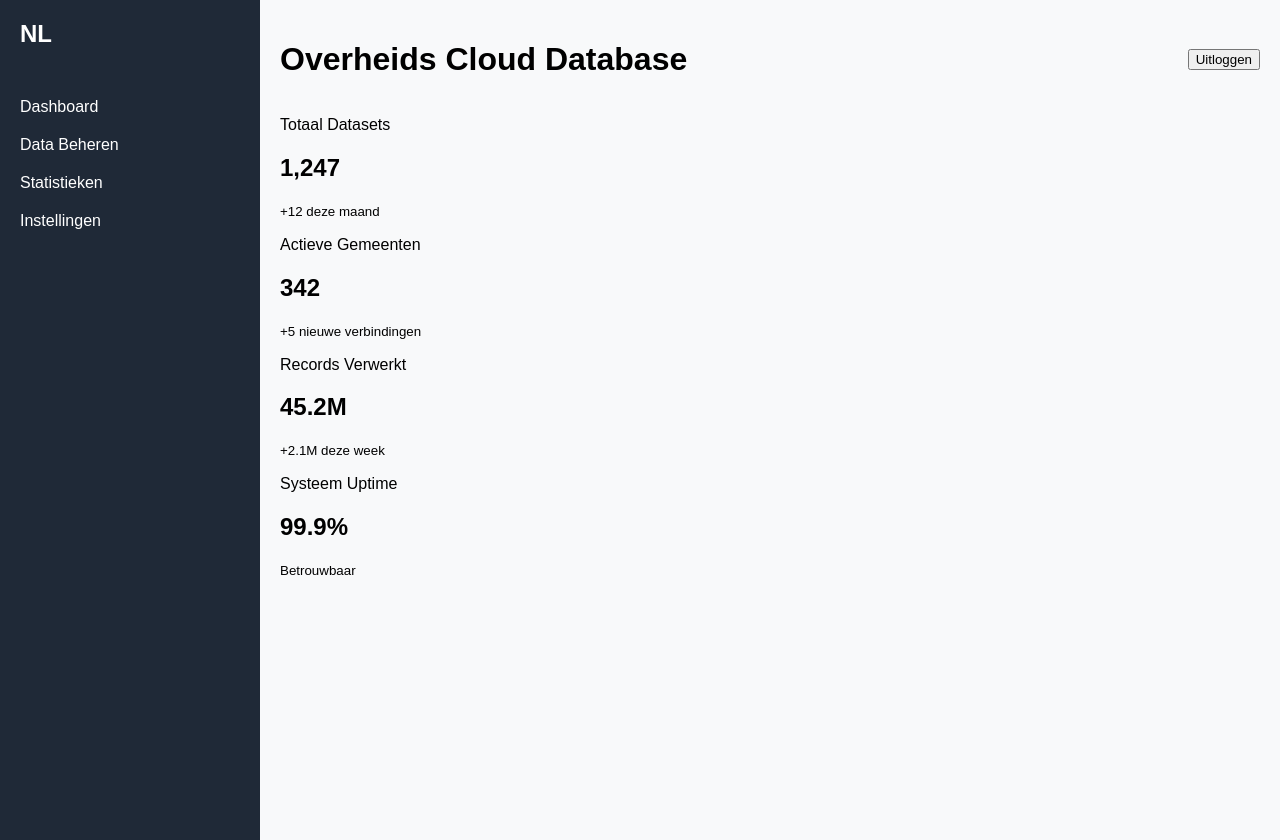
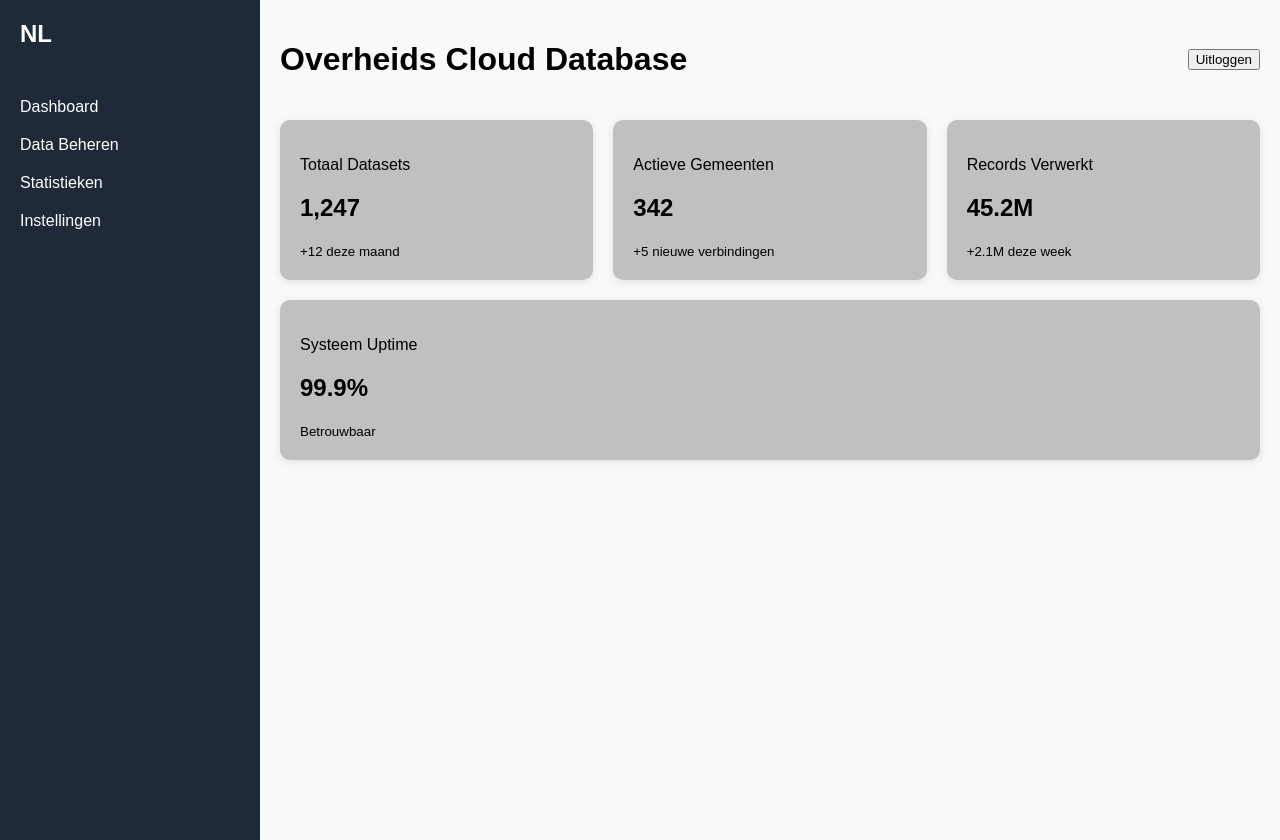
Before and after one commit to Joesra/dooyoogeequu34, a Flask app: page / in a window 1280 px wide. Run offline with Flask 3, Linux system fonts and the light colour scheme.

Commit message:
css toegevoegd voor de stats

```diff
--- a/app/static/css/style.css
+++ b/app/static/css/style.css
@@ -39,3 +39,18 @@ header {
     justify-content: space-between;
     align-items: center;
 }
+
+.stats {
+    display: flex;
+    gap: 20px;
+    margin: 20px 0;
+    flex-wrap: wrap;
+}
+
+.card {
+    background-color: rgb(193, 191, 191); /* grijs omdat ik het niet kan zien op me monitor, wordt later veranderd naar wat meer wit */
+    padding: 20px;
+    flex: 1 1 200px;
+    border-radius: 10px;
+    box-shadow: 0 2px 8px rgba(0,0,0,0.1);
+}
```
